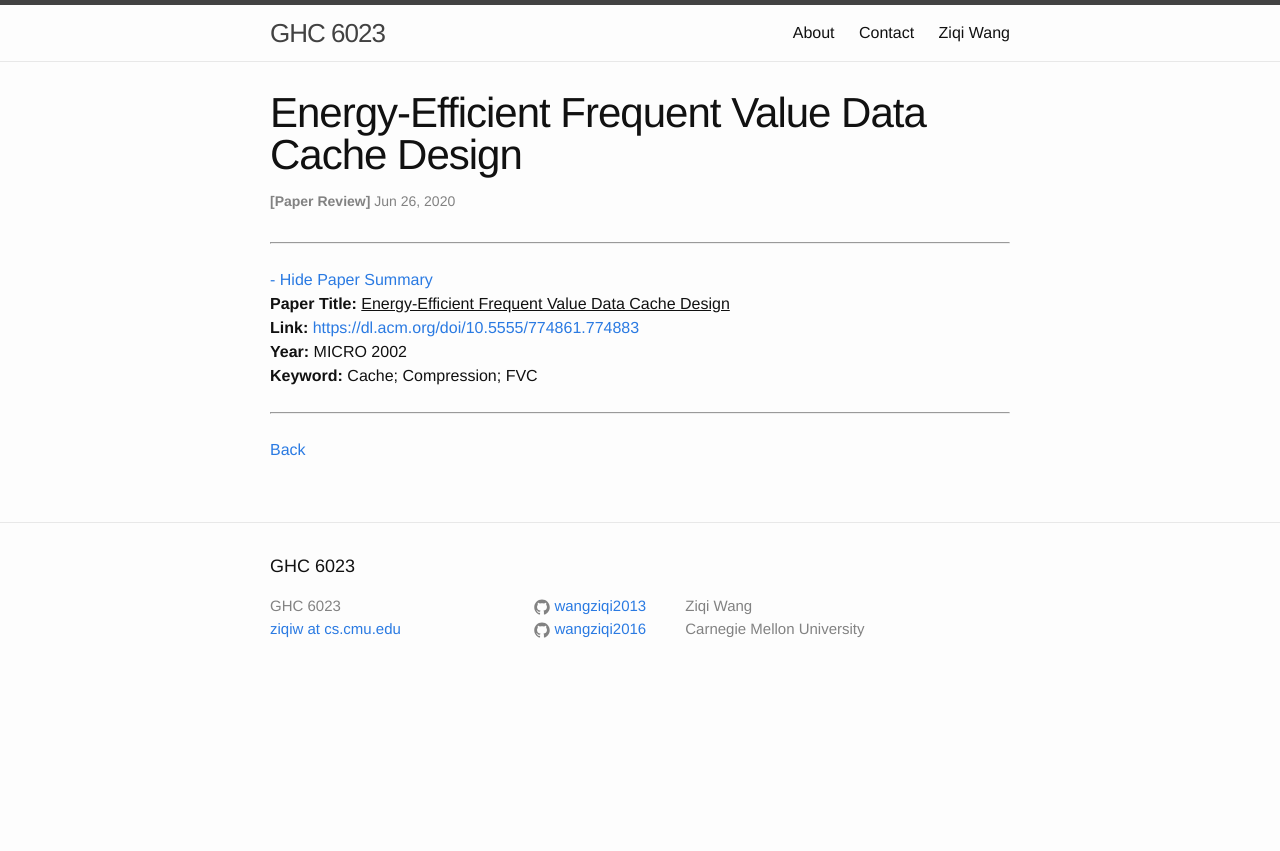
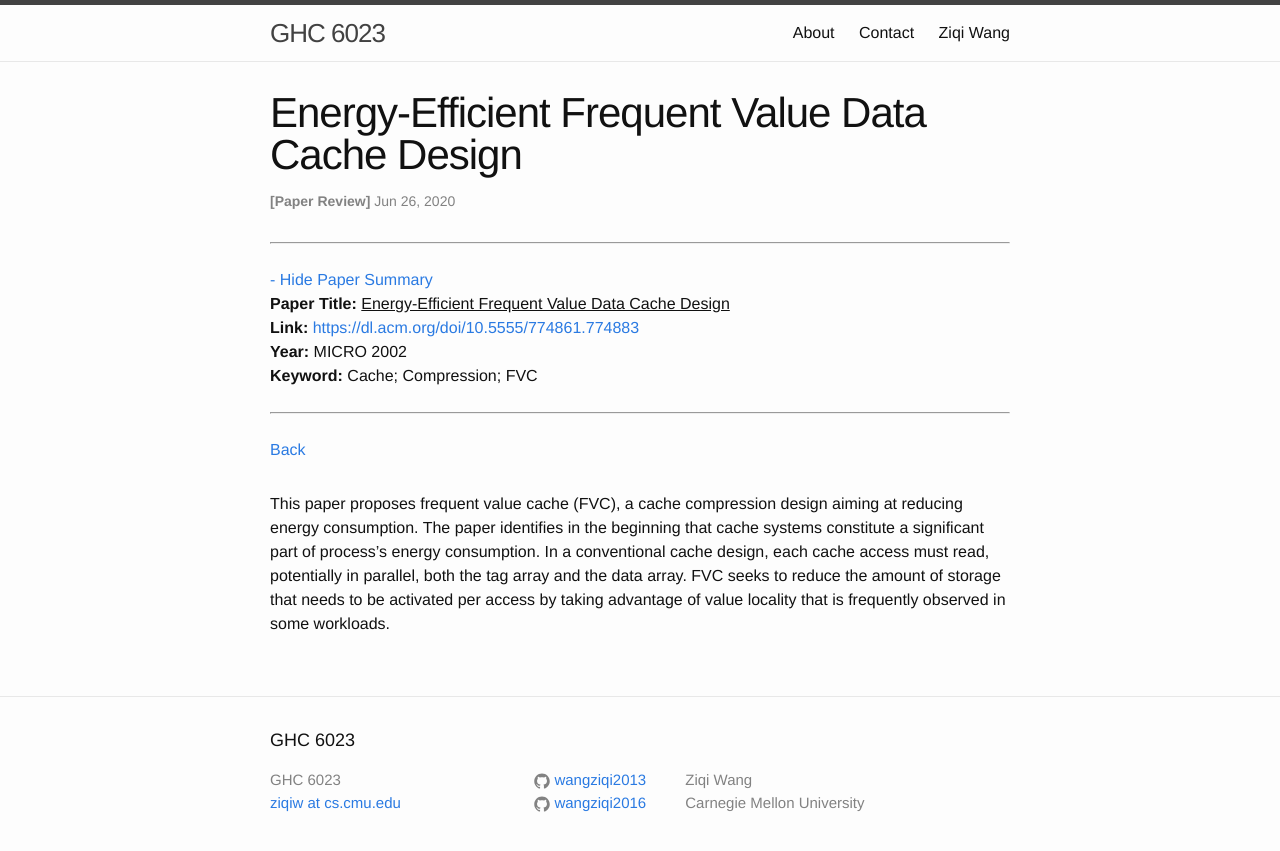
Before and after one commit to wangziqi2013/wangziqi2013.github.io, a Jekyll site: the page built from _posts/2020-06-25-fvc.markdown, in a window 1280 px wide. Shown: the top 851 px of the page. Built offline with Jekyll 4.4.1, drawn with Linux system fonts in a browser that asks for light colours.

Commit message:
Adding motivation

```diff
--- a/_posts/2020-06-25-fvc.markdown
+++ b/_posts/2020-06-25-fvc.markdown
@@ -12,3 +12,9 @@ htm_cd:
 htm_cr:
 version_mgmt:
 ---
+
+This paper proposes frequent value cache (FVC), a cache compression design aiming at reducing energy consumption. The
+paper identifies in the beginning that cache systems constitute a significant part of process's energy consumption.
+In a conventional cache design, each cache access must read, potentially in parallel, both the tag array and the data array.
+FVC seeks to reduce the amount of storage that needs to be activated per access by taking advantage of value locality
+that is frequently observed in some workloads.
```
